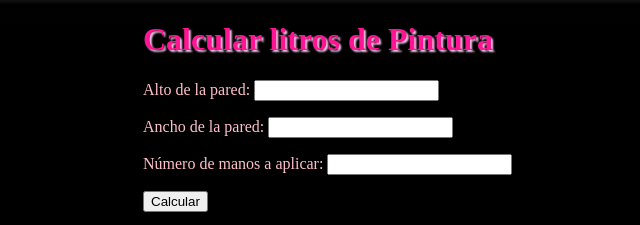
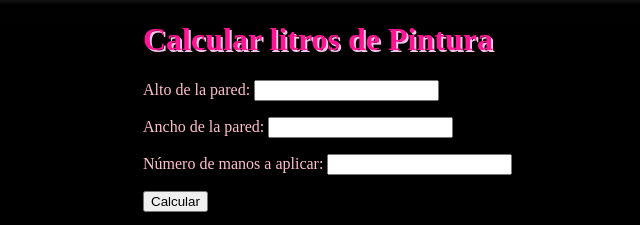
Before and after one commit to fontanillus/pinturas, a plain HTML site: page index.html in a window 1280 px wide. Shown: the top 225 px of the page, 177-817 px from the left. Drawn offline with Linux system fonts and the light colour scheme.

Commit message:
Add files via upload

```diff
--- a/css/estilos.css
+++ b/css/estilos.css
@@ -7,7 +7,7 @@
 
     h1 {
     color:  deeppink;
-    text-shadow: rgb(246, 197, 233) 2px 2px 2px;
+    text-shadow: rgb(246, 197, 233) 2px 2px;
         }
 
     p {
```
